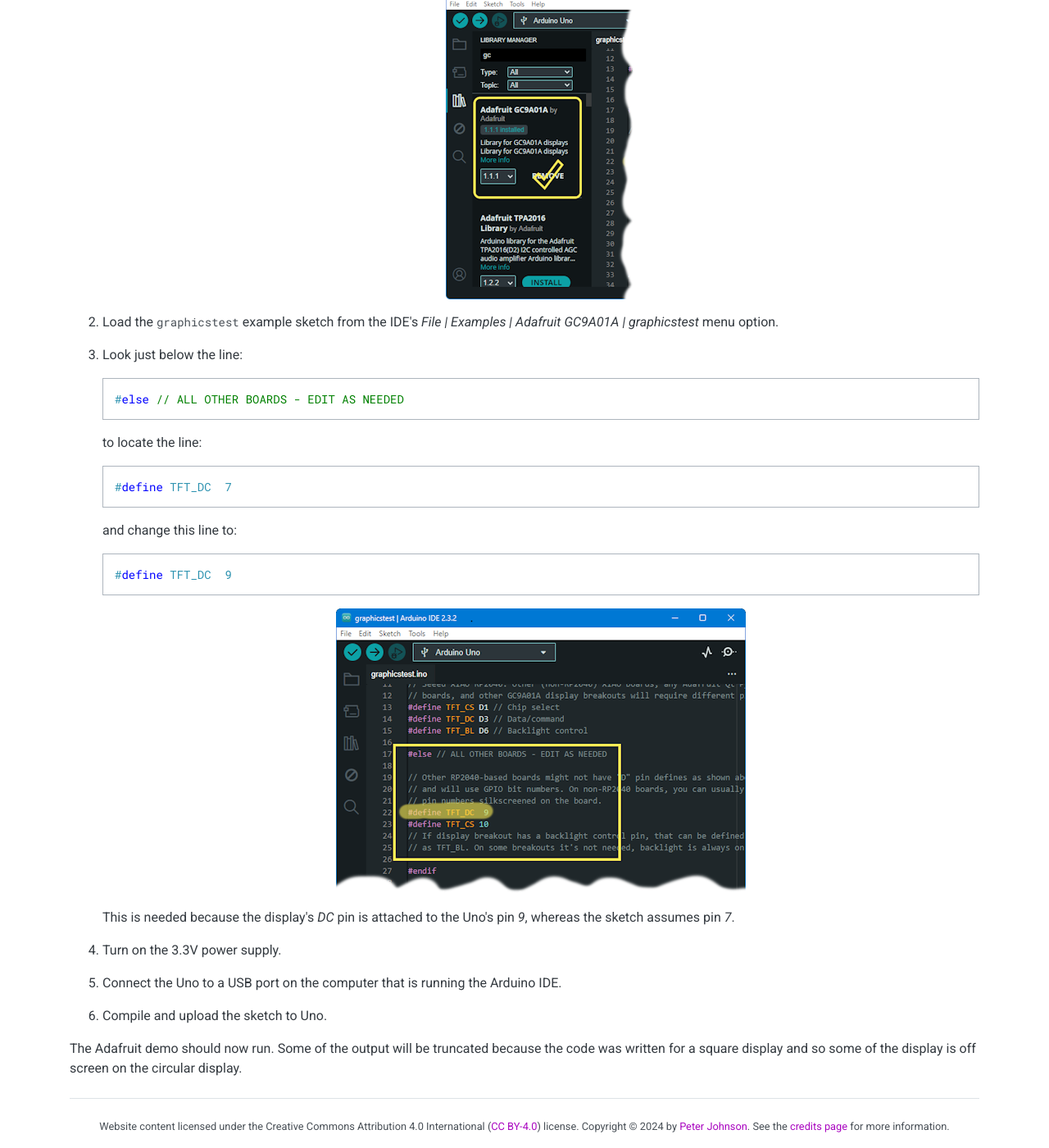
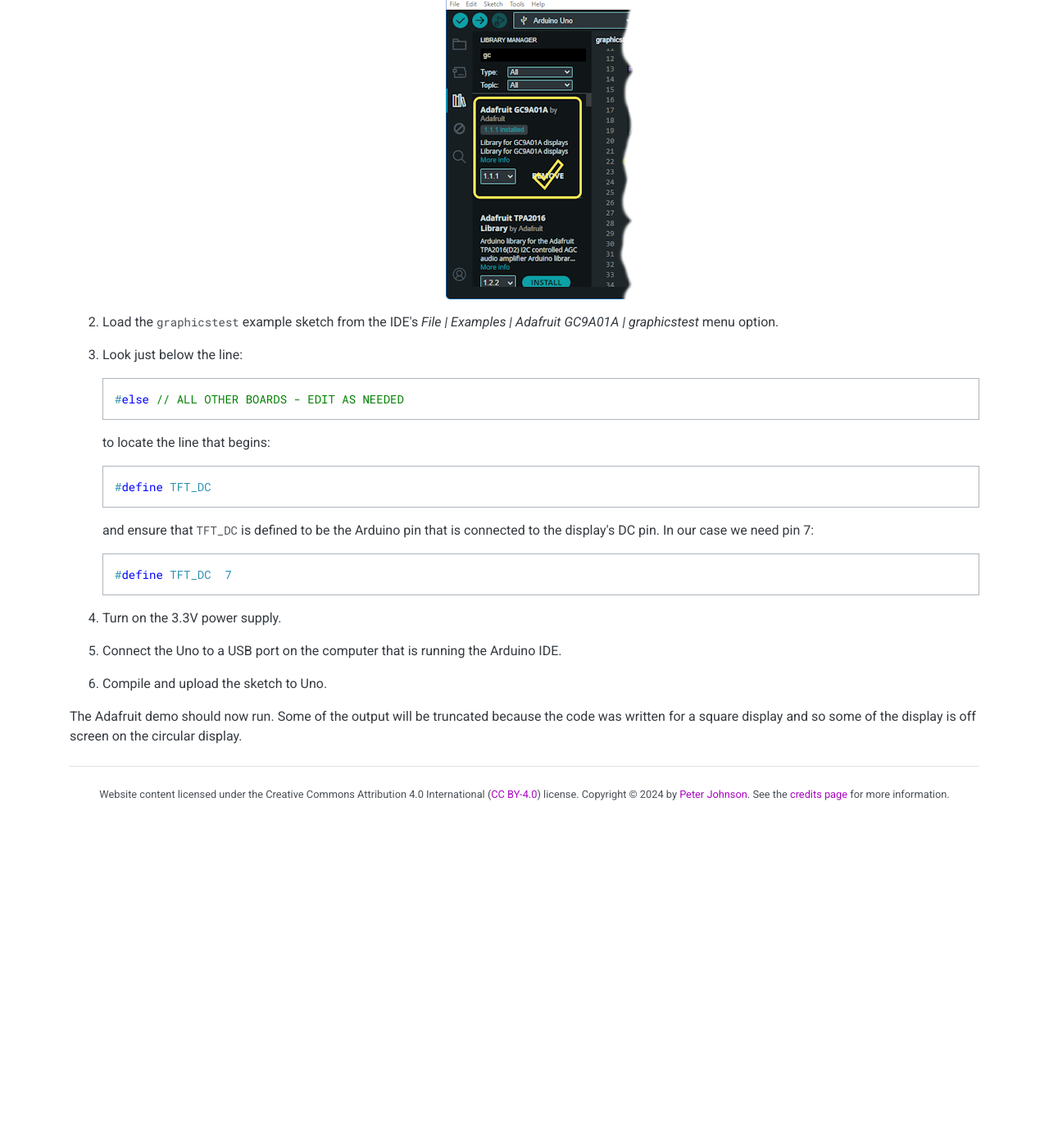
Before and after one commit to cahamo/cahamo.github.io, a Jekyll site: the page built from resources/round-tft-gc9a01-display.html, in a window 1280 px wide and 1400 px high, scrolled down 2831 px. Shown: the whole window at 82% size. Built offline with Jekyll 4.4.1, drawn with Linux system fonts in a browser that asks for light colours; comment, search, counter and statistics services are not loaded; after the commit the page ends 3826 px from its top, so only the background shows below that.

Commit message:
Update round TFT display resources page
Instructions to change TFT_DC definition were wrong.
Incorrect explanatory image was incorrect and was deleted.

```diff
--- a/resources/round-tft-gc9a01-display.html
+++ b/resources/round-tft-gc9a01-display.html
@@ -104,13 +104,10 @@
         <li>
             <p>Look just below the line:</p>
             <pre class="outlined"><code class="language-c">#else // ALL OTHER BOARDS - EDIT AS NEEDED</code></pre>
-            <p>to locate the line:</p>
+            <p>to locate the line that begins:</p>
+            <pre class="outlined"><code class="language-c">#define TFT_DC</code></pre>
+            <p>and ensure that <code>TFT_DC</code> is defined to be the Arduino pin that is connected to the display's DC pin. In our case we need pin 7:</p>
             <pre class="outlined"><code class="language-c">#define TFT_DC  7</code></pre>
-            <p>and change this line to:</p>
-            <pre class="outlined"><code class="language-c">#define TFT_DC  9</code></pre>
-            <p><img class="img-fluid mx-auto d-block" src="/assets/img/resources/round-tft-uno-arduino-ide_500x349.png" width="500"
-                height="349" alt="Round TFT display Arduino IDE source code changes"></p>
-            <p>This is needed because the display's <em>DC</em> pin is attached to the Uno's pin <em>9</em>, whereas the sketch assumes pin <em>7</em>.</p>
         </li>
         <li>
             <p>Turn on the 3.3V power supply.</p>
```
Also changed, not shown: assets/img/resources/round-tft-uno-arduino-ide_500x349.png (deleted).
